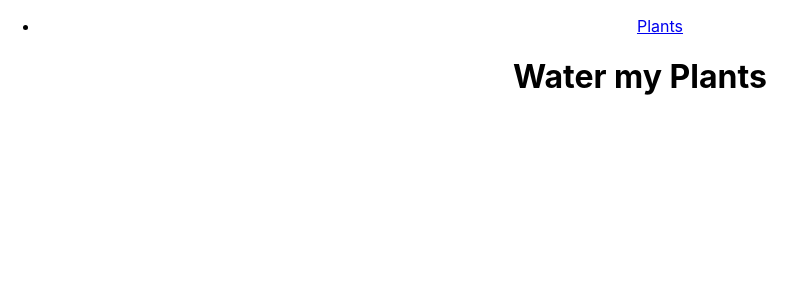
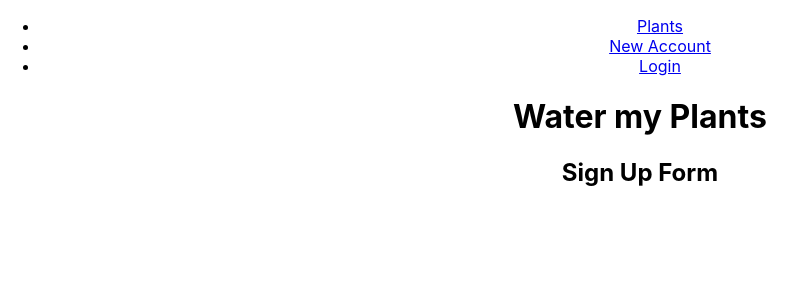
Before and after one commit to ft-water-my-plants/frontend, a React (Create React App) app: page /newaccount in a window 1280 px wide. Shown: the top 300 px of the page, without its empty margins (0-806 px from the left). Built offline with nearby package versions, Linux system fonts and the light colour scheme.

Commit message:
Added New Account and moved component files to components folder

```diff
--- a/src/App.js
+++ b/src/App.js
@@ -1,6 +1,7 @@
 import React from 'react';
 import { BrowserRouter as Router, Route, Switch, Link } from 'react-router-dom';
-import Plant from './PlantObject';
+import Plant from './components/PlantObject';
+import NewAccount from './components/NewAccount';
 
 import './App.css';
 
@@ -12,11 +13,20 @@ function App() {
           <li>
             <Link to='/plants'>Plants</Link>
           </li>
+          <li>
+            <Link to='/newaccount'>New Account</Link>
+          </li>
+          <li>
+            <Link to='/login'>Login</Link>
+          </li>
         </ul>
         <Switch>
           <center>
             <h1>Water my Plants</h1>
             <Route path='/plants' component={Plant} />
+            <Route path='/newaccount' component={NewAccount} />
+            <Route path='/login' />
+            <Route path='/' />
           </center>
         </Switch>
       </div>
--- a/src/actions/index.js
+++ b/src/actions/index.js
@@ -1,4 +1,4 @@
-import axios from 'axios';
+// import axios from 'axios';
 
 export const LOGIN = 'LOGIN';
 export const LOGIN_USER = 'LOGIN_USER';
--- /dev/null
+++ b/src/components/NewAccount.js
@@ -0,0 +1,41 @@
+// import axios from 'axios';
+import React, { useState } from 'react';
+import { useHistory } from 'react-router';
+
+const initialValues = {
+    username: '',
+    phoneNumber: '',
+    password: '',
+}
+
+function NewAccount(){
+    const [newLogin, setNewLogin] = useState(initialValues);
+    const history = useHistory();
+
+    const onChange = (e) => {
+        setNewLogin({
+            ...newLogin,
+            [e.target.name]: e.target.value,
+        })
+    }
+
+    // const handleSignUp = e => {
+    //     e.preventDefault();
+    //     axios.post('')
+    //     .then(res => {
+    //         console.log('Registration Success!', res)
+    //         history.push('/');
+    //     })
+    //     .then(err => {
+    //         console.log('Failed Registration', err)
+    //     })
+    // }
+
+    return(
+        <div className='NewAccount'>
+            <h2>Sign Up Form</h2>
+        </div>
+    )
+}
+
+export default NewAccount;
--- a/src/PlantObject.js
+++ b/src/components/PlantObject.js
@@ -1,5 +1,5 @@
 import React, { useEffect, useState } from 'react'
-import './App.css';
+import '../App.css';
 
 
 function Plant (props) {
--- a/src/reducers/index.js
+++ b/src/reducers/index.js
@@ -22,7 +22,8 @@ const reducer = (state = initialState, action) => {
                 username: action.payload.user.username,
                 token: action.payload.token,
             };
-        default: return state;
+        default:
+            return state;
     }
 }
 
```
Also changed, not shown: src/components/PlantSchema.js (renamed from src/PlantSchema.js).
